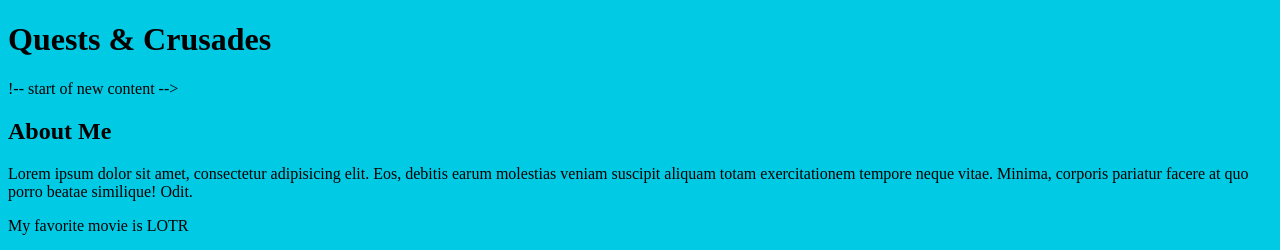
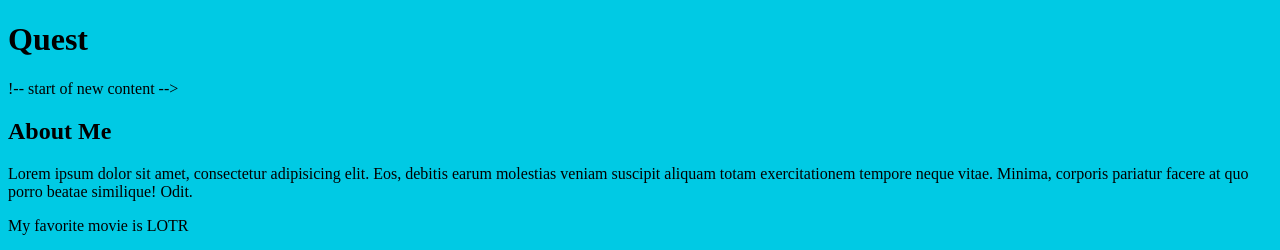
Before and after one commit to WisnuMulya/udacity-git-training, a plain HTML site: page index.html in a window 1280 px wide. Shown: the top 250 px of the page. Drawn offline with Linux system fonts and the light colour scheme.

Commit message:
Revert "Set page heading to "Quests & Crusades""
This reverts commit 52c4eee21f973a76d853abab357ca98e3c8148d7.

```diff
--- a/index.html
+++ b/index.html
@@ -10,7 +10,7 @@
 <body>
 
     <header>
-        <h1>Quests & Crusades</h1>
+        <h1>Quest</h1>
     </header>
 
     <div class="container">
```
